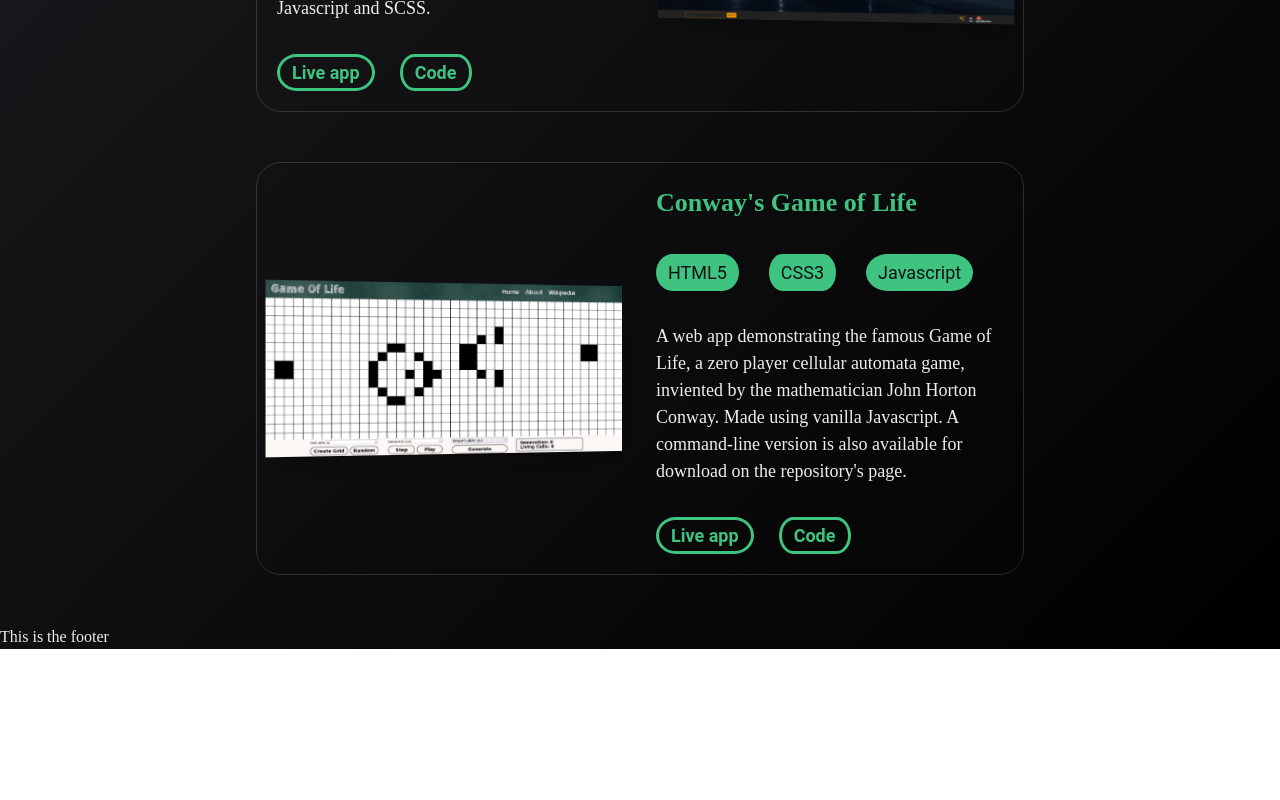
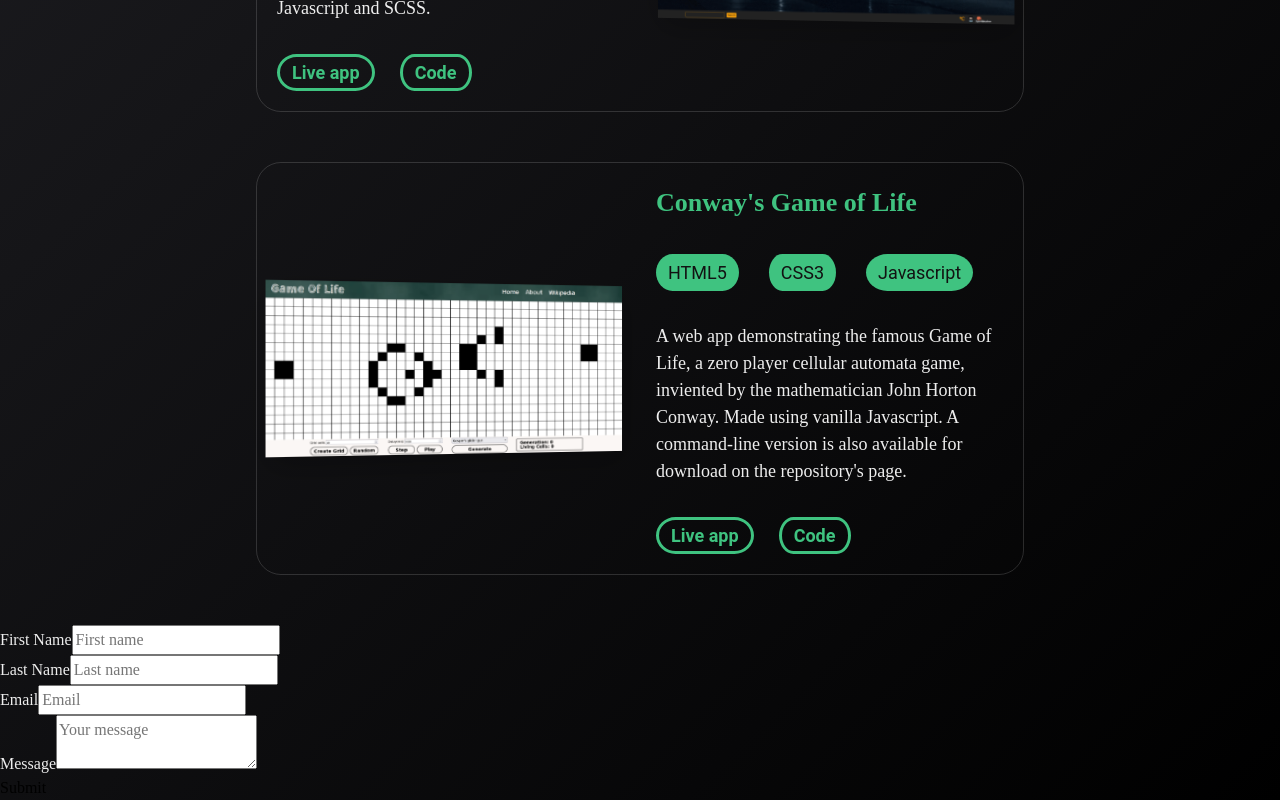
Before and after one commit to bofmar/portfolio, a React (Create React App) app: page / in a window 1280 px wide. Shown: the part 2710-3510 px from the top of the page. Before the commit the page ends 3359 px from the top, so only its background shows below. Built offline with nearby package versions, Linux system fonts and the light colour scheme.

Commit message:
Add contact form and associated logic

```diff
--- /dev/null
+++ b/src/components/ContactForm.js
@@ -0,0 +1,41 @@
+import React, { useState } from 'react';
+import SuccessMessage from './SuccessMessage';
+
+const FORM_ENDPOINT = 'https://public.herotofu.com/v1/e9bc57a0-df47-11ed-8300-fd92f9e8911a';
+
+export default function ContactForm() {
+  const [submited, setSubmited] = useState(false);
+  const [data, setData] = useState({ firstName: '', lastName: '', email: '', message: '' })
+  const handleSubmit = () => {
+    setTimeout(() => {
+      setSubmited(true);
+    }, 100);
+  }
+
+  return (
+    <section className='form-section'>
+      <form action={FORM_ENDPOINT} onSubmit={handleSubmit} method='POST' target='_blank'>
+        <div>
+          <label htmlFor='first-name'>First Name</label>
+          <input type="text" placeholder="First name" id='first-name' name="first-name" value={data.firstName} required onChange={e => setData({ ...data, firstName: e.target.value })} />
+        </div>
+        <div>
+          <label htmlFor='last-name'>Last Name</label>
+          <input type="text" placeholder="Last name" id='last-name' name="last-name" value={data.lastName} required onChange={e => setData({ ...data, lastName: e.target.value })} />
+        </div>
+        <div>
+          <label htmlFor='email'>Email</label>
+          <input type="email" placeholder="Email" id='email' name="email" value={data.email} required onChange={e => setData({ ...data, email: e.target.value })} />
+        </div>
+        <div>
+          <label htmlFor='message'>Message</label>
+          <textarea placeholder="Your message" id='message' name="message" value={data.message} required onChange={e => setData({ ...data, message: e.target.value })} />
+        </div>
+        <div>
+          <button type="submit">Submit</button>
+        </div>
+      </form>
+      {submited ? <SuccessMessage firstName={data.firstName} /> : null}
+    </section>
+  );
+}
--- a/src/components/Footer.js
+++ b/src/components/Footer.js
@@ -1,9 +1,10 @@
 import React from "react";
+import ContactForm from './ContactForm';
 
 export default function Footer() {
   return (
     <footer id='contact'>
-      <p>This is the footer</p>
+      <ContactForm />
     </footer>
   );
 }
--- /dev/null
+++ b/src/components/SuccessMessage.js
@@ -0,0 +1,10 @@
+import React from "react";
+
+export default function SuccessMessage({ firstName }) {
+  return (
+    <div className='success-message'>
+      <h3>Thank you for reaching out {firstName}!</h3>
+      <p>I'll be in contact with you as soon as possible</p>
+    </div>
+  );
+}
```
